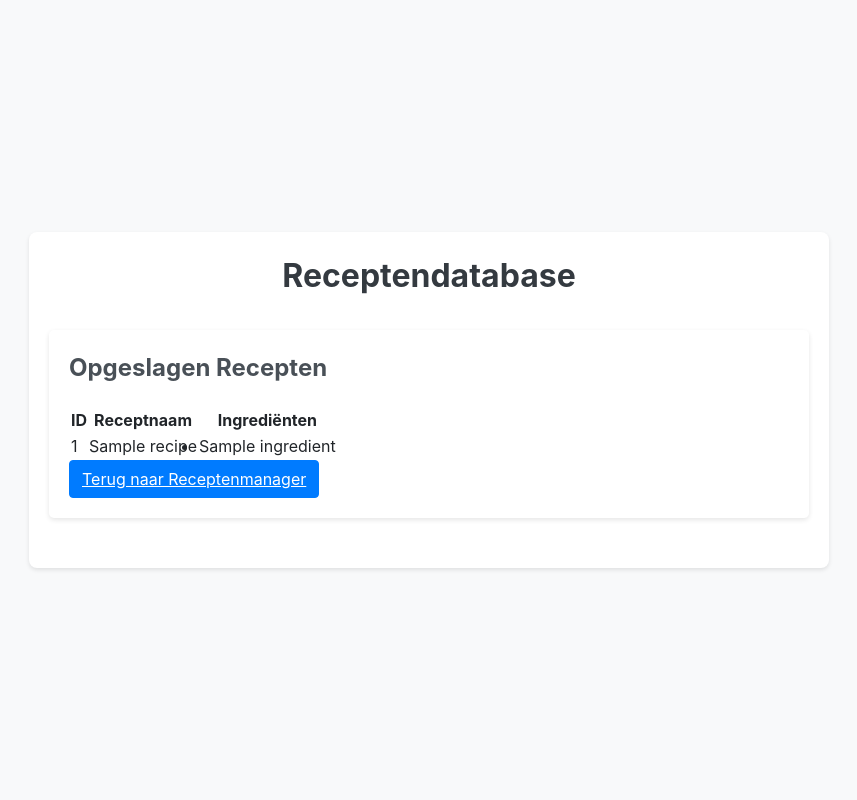
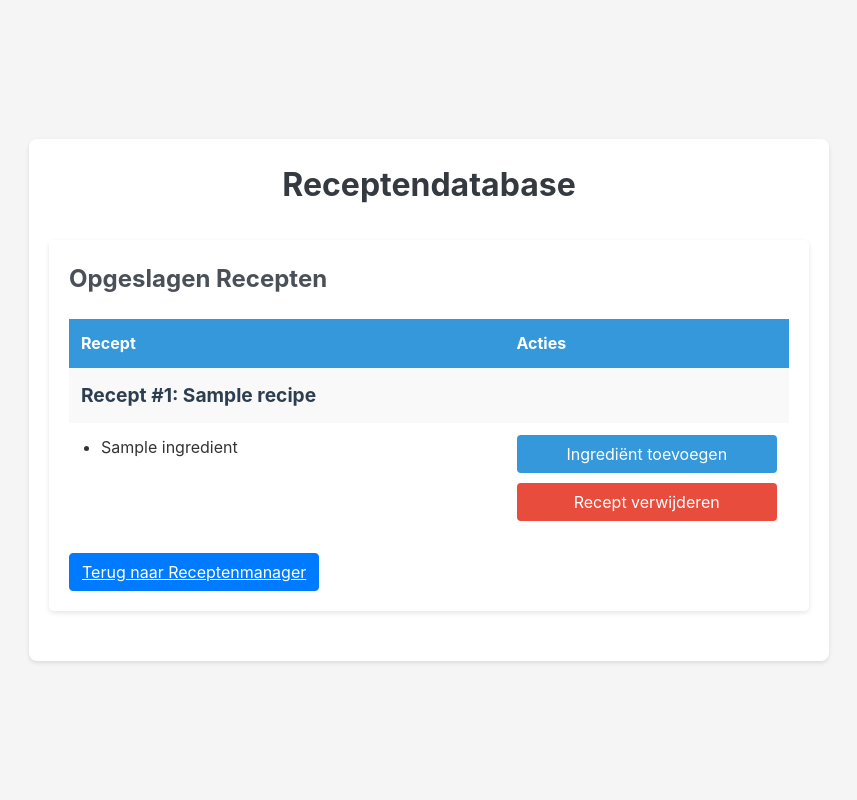
Before and after one commit to Kalend0/recipes, a Flask app: template templates/view_db.html in a window 1280 px wide. Shown: the whole page, without its empty margins (211-1068 px from the left). Run offline with Flask 3, Linux system fonts and the light colour scheme; the template is opened without the code that fills it: most values are stand-ins (such as "Sample title", 1, 10 or a date in 2020); parts of the project's set-up code (start-up, migrations or seed data) failed here and were passed over.

Commit message:
Restyled db view, added remove recipe and add ingredient buttons, added route for remove recipe

```diff
--- a/app.py
+++ b/app.py
@@ -212,8 +212,23 @@ def default_ingredients_route():
 def view_db():
 
     if __name__ == "__main__":
+
         print("Running in development mode - skipping database operations")
-        return jsonify({'success': True, 'message': 'Development mode - database operations skipped'})
+
+        # Create mock test data for the database view
+        test_recipes = [
+            {
+                'id': 1,
+                'name': 'Chocolate Cake',
+                'ingredients': ['Flour', 'Sugar', 'Cocoa', 'Eggs']
+            },
+            {
+                'id': 2,
+                'name': 'Pasta Carbonara',
+                'ingredients': ['Pasta', 'Eggs', 'Pancetta', 'Parmesan']
+            }
+        ]
+        return render_template('view_db.html', recipes=test_recipes)
 
     try:
         conn, error = get_db_connection()
@@ -292,6 +307,54 @@ def get_ingredients():
             'error': str(e)
         }), 500
 
+@app.route('/delete_and_export_recipe/<int:recipe_id>', methods=['POST'])
+def delete_and_export_recipe(recipe_id):
+    """
+    Delete a recipe from the database and export it to the recipe manager JSON
+    """
+    if __name__ == "__main__":
+        print("Remove recipe button clicked. Running in development mode - skipping database operations")
+        return jsonify({'success': True, 'message': 'Development mode - database operations skipped'})
+
+    try:
+        # Get database connection
+        conn, error = get_db_connection()
+        if error:
+            return jsonify({'success': False, 'error': error})
+
+        cursor = conn.cursor(dictionary=True)
+
+        # Fetch the recipe details before deleting
+        cursor.execute('SELECT name, ingredients FROM recipes WHERE id = %s', (recipe_id,))
+        recipe = cursor.fetchone()
+
+        if not recipe:
+            return jsonify({'success': False, 'error': 'Recipe not found'})
+
+        # Delete the recipe from the database
+        cursor.execute('DELETE FROM recipes WHERE id = %s', (recipe_id,))
+        conn.commit()
+
+        # Load existing recipes from JSON
+        recipes = get_recipes()
+
+        # Add the deleted recipe to the JSON
+        recipes.append({
+            'name': recipe['name'],
+            'ingredients': json.loads(recipe['ingredients'])
+        })
+
+        # Save updated recipes to JSON
+        save_recipes(recipes)
+
+        cursor.close()
+        conn.close()
+
+        return jsonify({'success': True, 'recipe': recipe})
+    except Exception as e:
+        print(f"Error in delete_and_export_recipe: {str(e)}")
+        return jsonify({'success': False, 'error': str(e)})
+
 if __name__ == '__main__':
     init_json()
     app.run(debug=True, host='0.0.0.0', port=8080)
--- a/static/css/styles.css
+++ b/static/css/styles.css
@@ -297,3 +297,113 @@ input[type="text"]:focus {
 .recipe-buttons-container::-webkit-scrollbar-thumb:hover {
     background: #555;
 }
+
+/* Recipe buttons - Mobile Responsiveness */
+@media (max-width: 576px) {
+    .recipe-buttons-container {
+        gap: 15px; /* Increase gap between buttons */
+    }
+
+    .recipe-button {
+        padding: 20px 15px; /* Increase vertical padding */
+        display: flex;
+        align-items: center; /* Vertically center text */
+        justify-content: center; /* Horizontally center text */
+        text-align: center; /* Ensure text is centered */
+        line-height: 1.4; /* Improve line height for better readability */
+    }
+}
+
+/* Database view specific styles */
+body {
+    font-family: 'Segoe UI', Tahoma, Geneva, Verdana, sans-serif;
+    background-color: #f5f5f5;
+    color: #333;
+    line-height: 1.6;
+}
+
+.recipe-table {
+    border-collapse: collapse;
+    width: 100%;
+    margin-bottom: 20px;
+}
+
+.recipe-table th {
+    background-color: #3498db;
+    color: white;
+    padding: 12px;
+    text-align: left;
+}
+
+.recipe-table td {
+    padding: 12px;
+    vertical-align: top;
+}
+
+.recipe-col {
+    width: 40%;
+}
+
+.ingredients-col {
+    width: 40%;
+}
+
+.actions-col {
+    width: 20%;
+}
+
+.recipe-divider {
+    background-color: #f9f9f9;
+}
+
+.recipe-divider strong {
+    font-size: 1.2rem;
+    color: #2c3e50;
+}
+
+.btn-primary {
+    background-color: #3498db;
+    color: white;
+    margin-bottom: 10px;
+}
+
+.btn-primary:hover {
+    background-color: #2980b9;
+}
+
+.btn-danger {
+    background-color: #e74c3c;
+    color: white;
+}
+
+.btn-danger:hover {
+    background-color: #c0392b;
+}
+
+.d-flex {
+    display: flex;
+}
+
+.flex-column {
+    flex-direction: column;
+}
+
+.mb-2 {
+    margin-bottom: 10px;
+}
+
+.recipe-row {
+    display: grid;
+    grid-template-columns: 1fr 2fr 1fr;
+    gap: 15px;
+}
+
+/* Ensure these styles don't conflict with existing ones */
+#db-recipes-container ul {
+    margin: 0;
+    padding-left: 20px;
+}
+
+#db-recipes-container li {
+    margin-bottom: 5px;
+}
--- a/templates/view_db.html
+++ b/templates/view_db.html
@@ -15,25 +15,34 @@
             <div id="db-recipes-container">
                 <!-- Database recepten worden hier weergegeven -->
                 {% if recipes %}
-                    <table>
+                    <table class="recipe-table">
                         <thead>
                             <tr>
-                                <th>ID</th>
-                                <th>Receptnaam</th>
-                                <th>Ingrediënten</th>
+                                <th colspan="2" class="recipe-col">Recept</th>
+                                <th class="actions-col">Acties</th>
                             </tr>
                         </thead>
                         <tbody>
                             {% for recipe in recipes %}
+                                <tr class="recipe-divider">
+                                    <td colspan="3">
+                                        <strong>Recept #{{ recipe.id }}: {{ recipe.name }}</strong>
+                                    </td>
+                                </tr>
                                 <tr>
-                                    <td>{{ recipe.id }}</td>
-                                    <td>{{ recipe.name }}</td>
                                     <td>
                                         <ul>
                                             {% for ingredient in recipe.ingredients %}
                                                 <li>{{ ingredient }}</li>
                                             {% endfor %}
                                         </ul>
+                                    </td>
+                                    <td></td>
+                                    <td>
+                                        <div class="d-flex flex-column">
+                                            <button class="btn btn-primary mb-2 add-ingredient-btn" data-recipe-id="{{ recipe.id }}">Ingrediënt toevoegen</button>
+                                            <button class="btn btn-danger delete-recipe-btn" data-recipe-id="{{ recipe.id }}">Recept verwijderen</button>
+                                        </div>
                                     </td>
                                 </tr>
                             {% endfor %}
@@ -47,5 +56,56 @@
             <a href="/" class="btn primary-btn">Terug naar Receptenmanager</a>
         </div>
     </div>
+
+    {% block scripts %}
+    <script>
+    document.addEventListener('DOMContentLoaded', function() {
+        // Delete Recipe Button Handler
+        document.querySelectorAll('.delete-recipe-btn').forEach(button => {
+            button.addEventListener('click', function() {
+                const recipeId = this.getAttribute('data-recipe-id');
+
+                fetch(`/delete_and_export_recipe/${recipeId}`, {
+                    method: 'POST',
+                    headers: {
+                        'Content-Type': 'application/json'
+                    }
+                })
+                .then(response => response.json())
+                .then(data => {
+                    if (data.success) {
+                        // Find and remove both the recipe details row and its ingredients row
+                        const currentRow = this.closest('tr');
+                        const ingredientsRow = currentRow.nextElementSibling;
+
+                        // Remove both rows
+                        currentRow.remove();
+                        if (ingredientsRow && ingredientsRow.querySelector('ul')) {
+                            ingredientsRow.remove();
+                        }
+
+                        // Refresh the page to update the recipe manager
+                        window.location.reload();
+                    } else {
+                        alert('Error: ' + data.error);
+                    }
+                })
+                .catch(error => {
+                    console.error('Error:', error);
+                    alert('An error occurred while deleting the recipe');
+                });
+            });
+        });
+
+        // Add Ingredient Button Handler (placeholder for now)
+        document.querySelectorAll('.add-ingredient-btn').forEach(button => {
+            button.addEventListener('click', function() {
+                const recipeId = this.getAttribute('data-recipe-id');
+                alert(`Add ingredient functionality for recipe ${recipeId} will be implemented later`);
+            });
+        });
+    });
+    </script>
+    {% endblock %}
 </body>
 </html>
```
